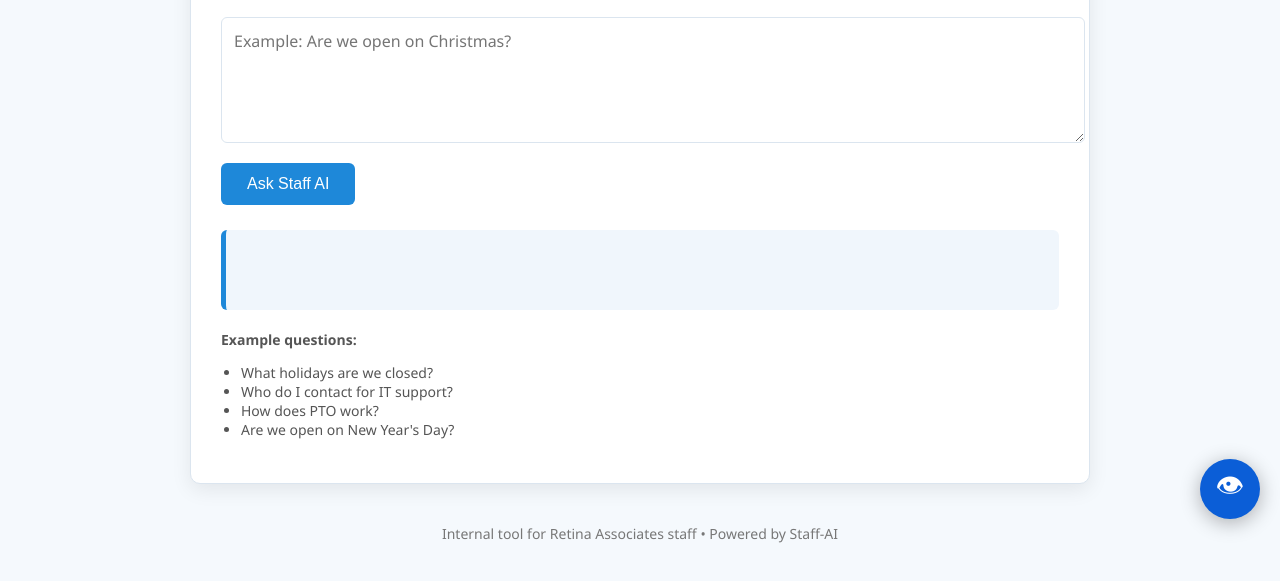
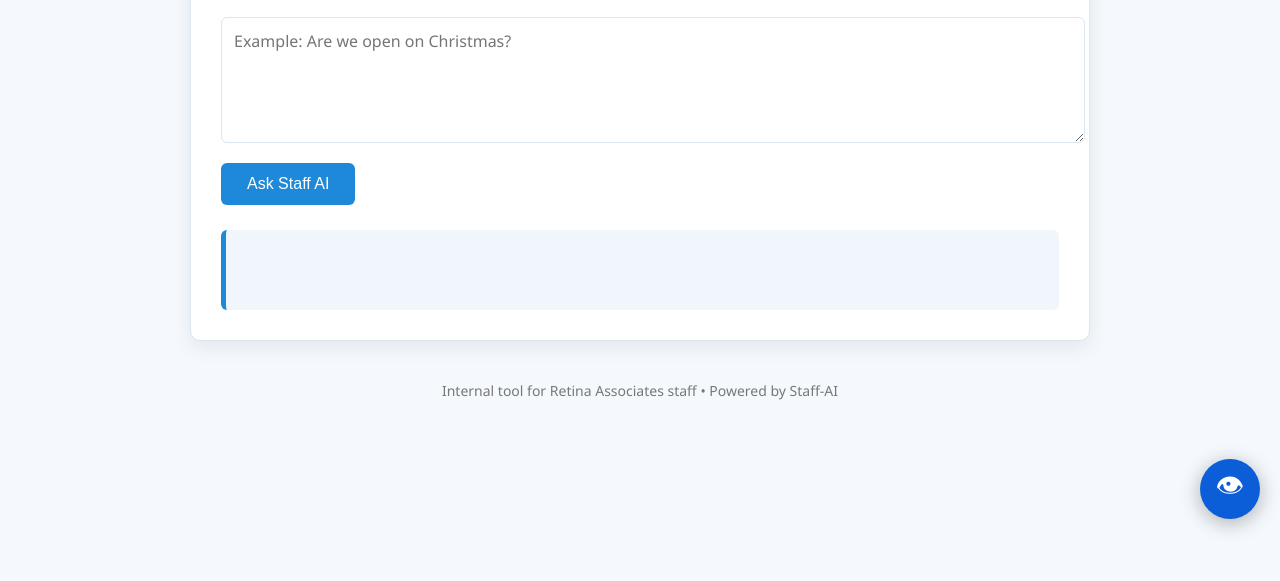
Before and after one commit to abigailkeene/Staff-AI, a website: page index.html in a window 1280 px wide. Shown: the part 261-842 px from the top of the page. After the commit the page ends 800 px from the top, so only its background shows below. Drawn offline with Linux system fonts and the light colour scheme.

Commit message:
Update index.html

```diff
--- a/index.html
+++ b/index.html
@@ -145,16 +145,6 @@
     <button onclick="askAI()">Ask Staff AI</button>
 
     <div id="answer"></div>
-
-    <div class="examples">
-      <strong>Example questions:</strong>
-      <ul>
-        <li>What holidays are we closed?</li>
-        <li>Who do I contact for IT support?</li>
-        <li>How does PTO work?</li>
-        <li>Are we open on New Year's Day?</li>
-      </ul>
-    </div>
   </div>
 
   <div class="footer">
```
